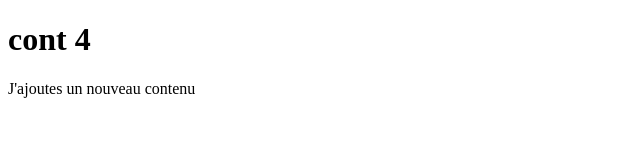
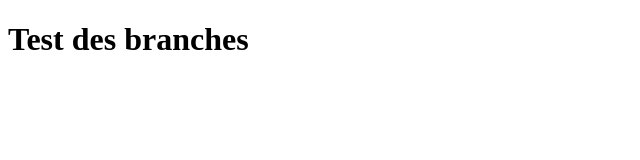
Before and after one commit to Cphil31/branch, a plain HTML site: page index.html in a window 1280 px wide. Shown: the whole page, without its empty margins (0-640 px from the left). Drawn offline with Linux system fonts and the light colour scheme.

Commit message:
test des branches

```diff
--- a/index.html
+++ b/index.html
@@ -6,7 +6,6 @@
     <title>Document</title>
 </head>
 <body>
-    <H1>cont 4 </H1>
-    <p>J'ajoutes un nouveau contenu</p>
+ <h1>Test des branches </h1>
 </body>
 </html>
```
